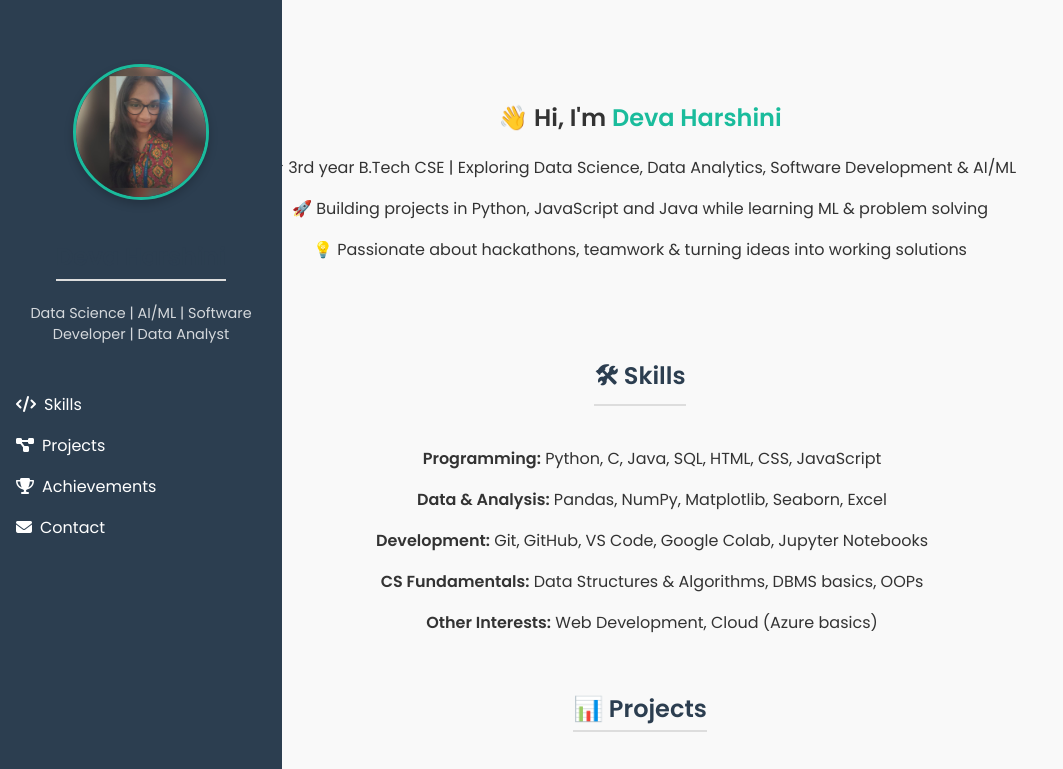
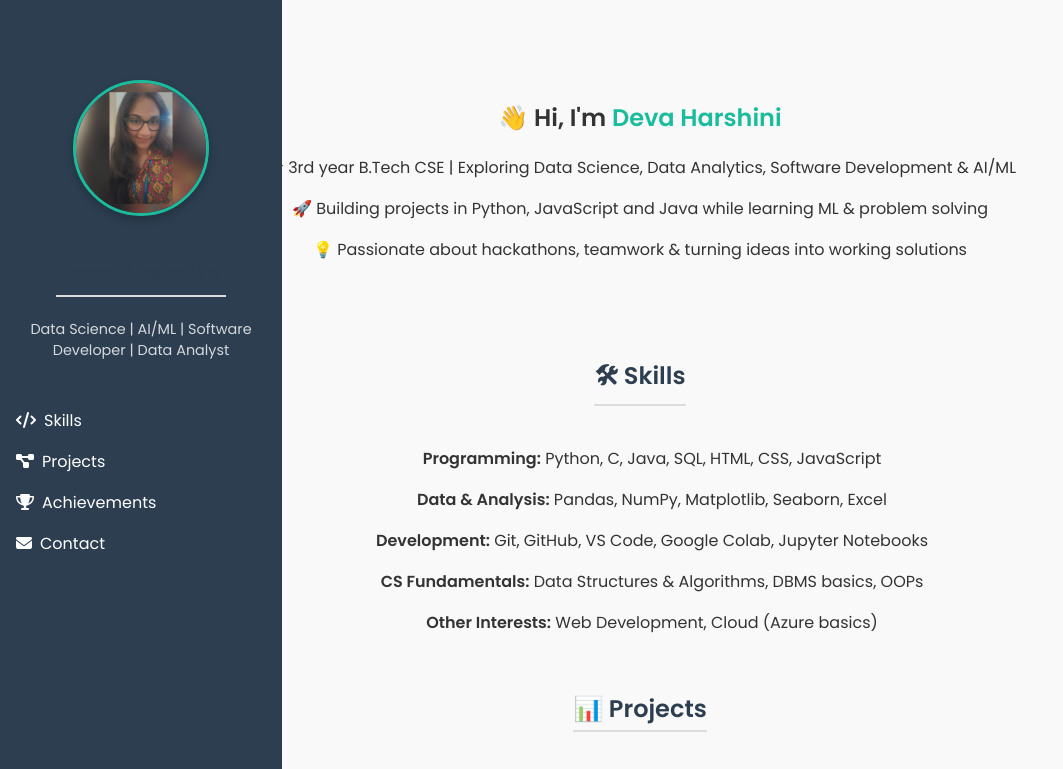
Before and after one commit to deva-harshini/Portfolio, a plain HTML site: page index.html in a window 1280 px wide. Shown: the top 769 px of the page, without its empty margins (0-1063 px from the left). Drawn offline with Linux system fonts and the light colour scheme.

Commit message:
Update styles.css
updated profile picture to move bit down

```diff
--- a/styles.css
+++ b/styles.css
@@ -25,7 +25,7 @@ body {
 
 .sidebar .profile {
   text-align: center;
-  margin-top: 2rem;    /* pushes it down */
+  margin-top: 3rem;    /* pushes it down */
 }
 
 .sidebar .profile img {
```
